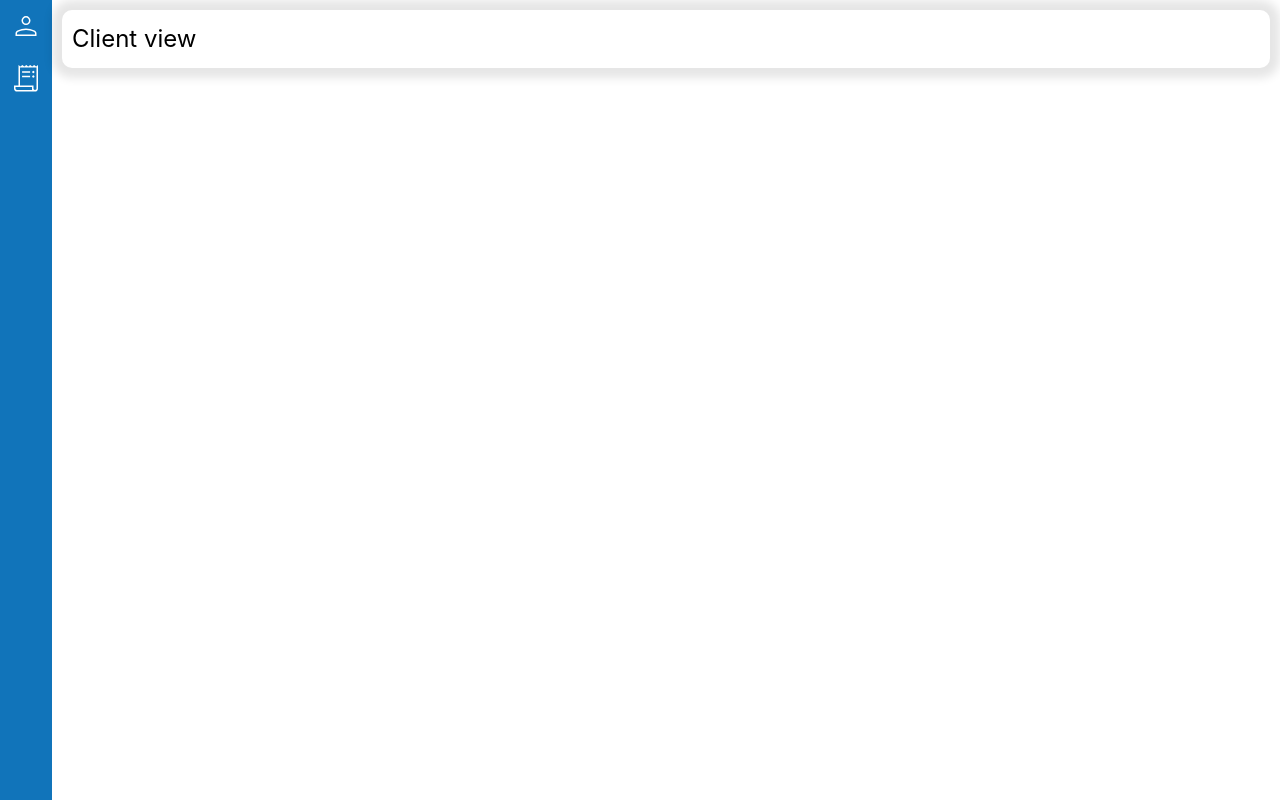
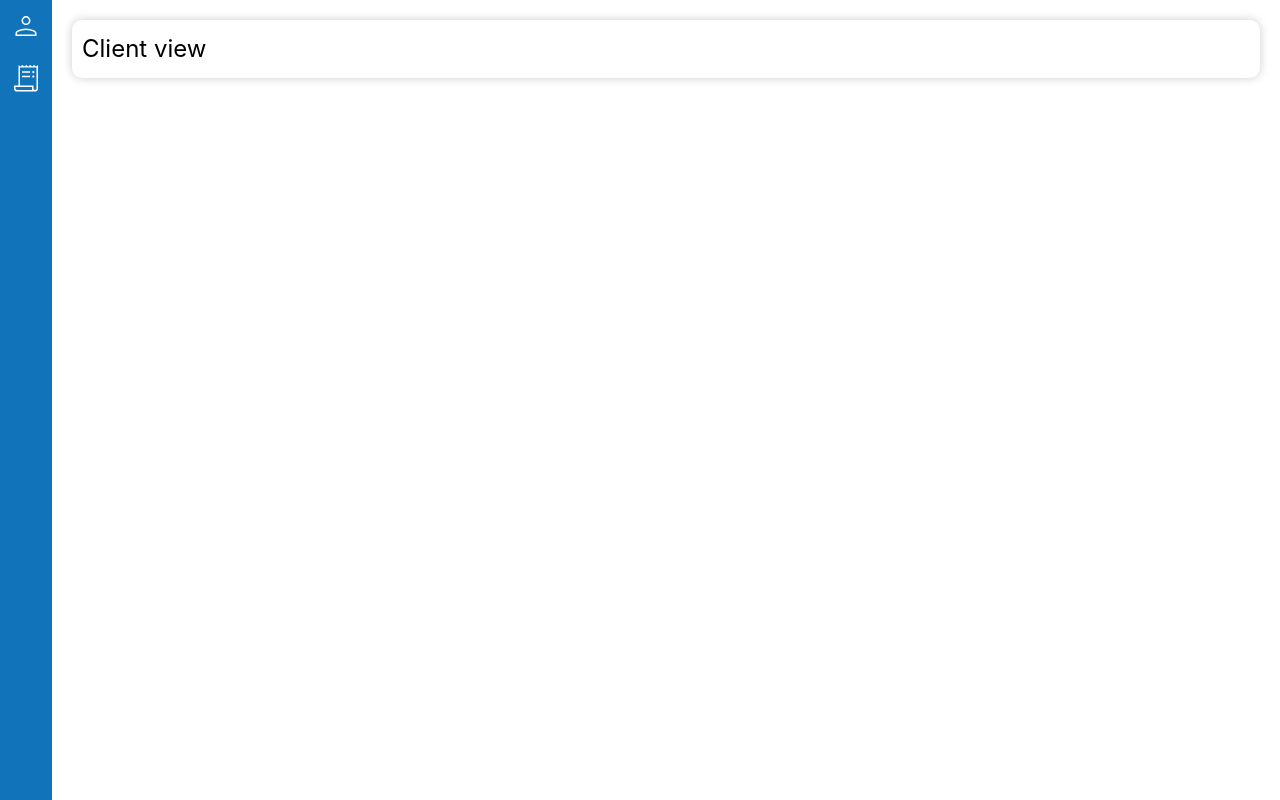
Before and after one commit to Tom4hawk7/client-manager, a React (Vite) app in the folder src/renderer/: page /#/ in a window 1280 px wide. Built offline with nearby package versions, Linux system fonts and the light colour scheme.

Commit message:
Fixing up card styles

```diff
--- a/src/renderer/src/assets/css/card.css
+++ b/src/renderer/src/assets/css/card.css
@@ -1,5 +1,6 @@
 .card {
   border-radius: 10px;
-  box-shadow: 0 0 10px 10px rgba(0, 0, 0, 0.1);
+  box-shadow: 0 0 10px 0px rgba(0, 0, 0, 0.2);
   padding: 10px;
+  margin: 10px;
 }
```
